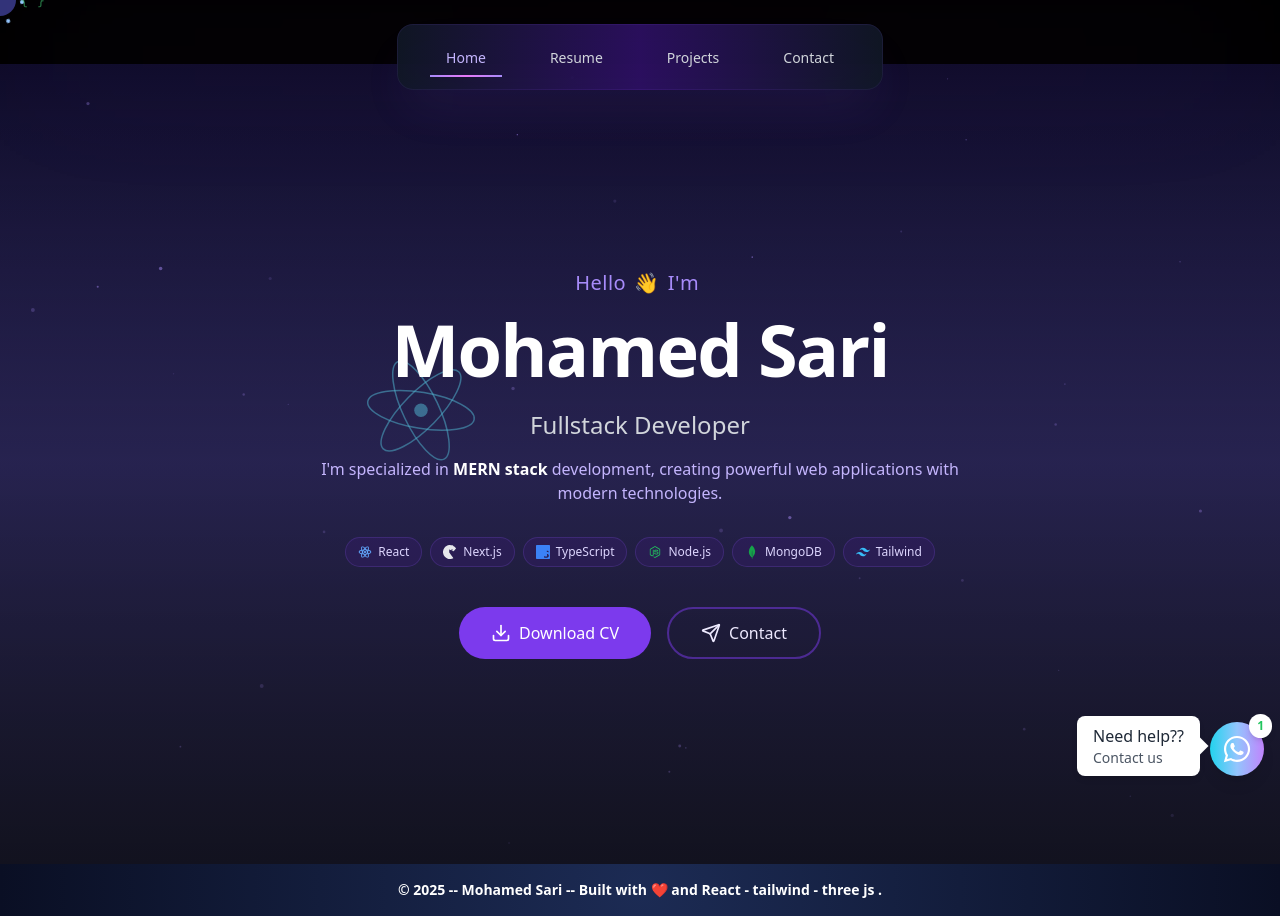
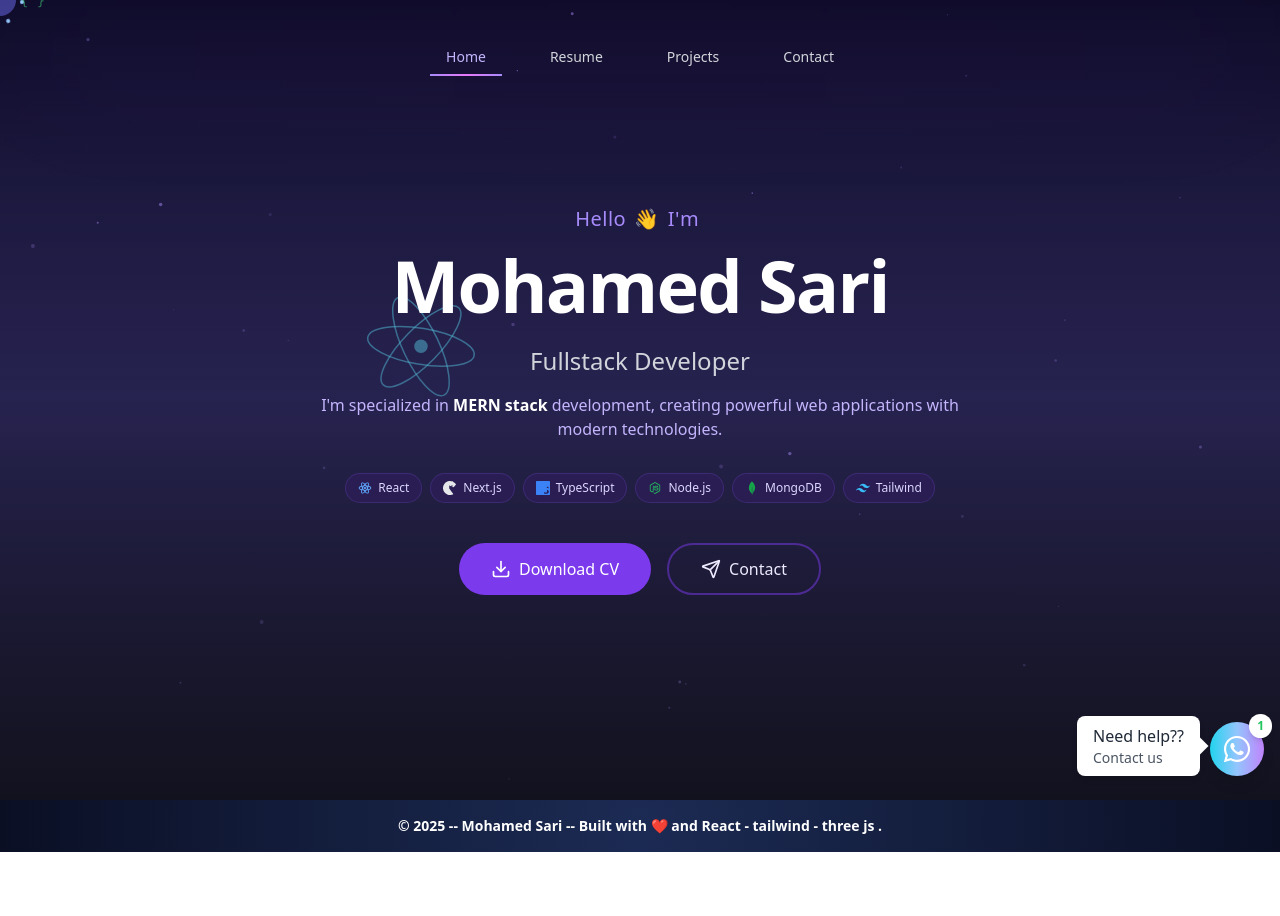
Before and after one commit to simo-sari07/sarix, a React (Vite) app: page / in a window 1280 px wide. After the commit the page ends 852 px from the top, so only its background shows below. Built offline with nearby package versions, Linux system fonts and the light colour scheme.

Commit message:
Update Layout.jsx

```diff
--- a/src/components/layout/Layout.jsx
+++ b/src/components/layout/Layout.jsx
@@ -65,12 +65,12 @@
     <PageTransition>
       <SpaceDevCursor />
 
-      <div className="min-h-screen bg-black flex flex-col">
+      <div className="min-h-screen bg-gradient-to-b from-black to-violet-800 flex flex-col">
         <AnimatePresence mode="wait">{isLoading && <Loader />}</AnimatePresence>
 
         {/* Top Navbar - Desktop */}
         <motion.nav
-          className="fixed top-0 w-full z-40 hidden md:block"
+          className="fixed top-0 w-full z-40 hidden md:block "
           initial={{ y: 0 }}
           animate={{ y: visible ? 0 : -100 }}
           transition={{ duration: 0.3 }}
@@ -81,7 +81,7 @@
               <div className="absolute inset-0 bg-gradient-to-r from-violet-600/10 via-fuchsia-600/10 to-violet-600/10 blur-3xl opacity-50" />
 
               {/* Main navigation container */}
-              <div className="relative flex space-x-8 backdrop-blur-xl bg-gradient-to-r from-gray-900/90 via-violet-950/90 to-gray-900/90 px-8 py-3 rounded-2xl border border-violet-500/10 shadow-2xl shadow-violet-500/10">
+              <div className="relative flex space-x-8 px-8 py-3 rounded-2xl">
                 {navLinks.map((link) => (
                   <Link
                     key={link.path}
@@ -109,11 +109,10 @@
 
                     {/* Link text */}
                     <span
-                      className={`text-sm font-medium transition-all duration-200 ${
-                        location.pathname === link.path
+                      className={`text-sm font-medium transition-all duration-200 ${location.pathname === link.path
                           ? "text-violet-300"
                           : "text-gray-300 hover:text-violet-200"
-                      }`}
+                        }`}
                     >
                       {link.label}
                     </span>
@@ -218,18 +217,16 @@
                           >
                             <Icon
                               size={20}
-                              className={`transition-colors duration-200 ${
-                                location.pathname === link.path
+                              className={`transition-colors duration-200 ${location.pathname === link.path
                                   ? "text-violet-400"
                                   : "text-gray-300 group-hover:text-violet-300"
-                              }`}
+                                }`}
                             />
                             <span
-                              className={`font-medium transition-colors duration-200 ${
-                                location.pathname === link.path
+                              className={`font-medium transition-colors duration-200 ${location.pathname === link.path
                                   ? "text-violet-300"
                                   : "text-gray-300 group-hover:text-violet-200"
-                              }`}
+                                }`}
                             >
                               {link.label}
                             </span>
@@ -265,7 +262,7 @@
             animate={{ opacity: 1, y: 0 }}
             exit={{ opacity: 0, y: -20 }}
             transition={{ duration: 0.3 }}
-            className="flex-grow pt-4 md:pt-16"
+            className="flex-grow"
           >
             <Outlet />
           </motion.main>
```
